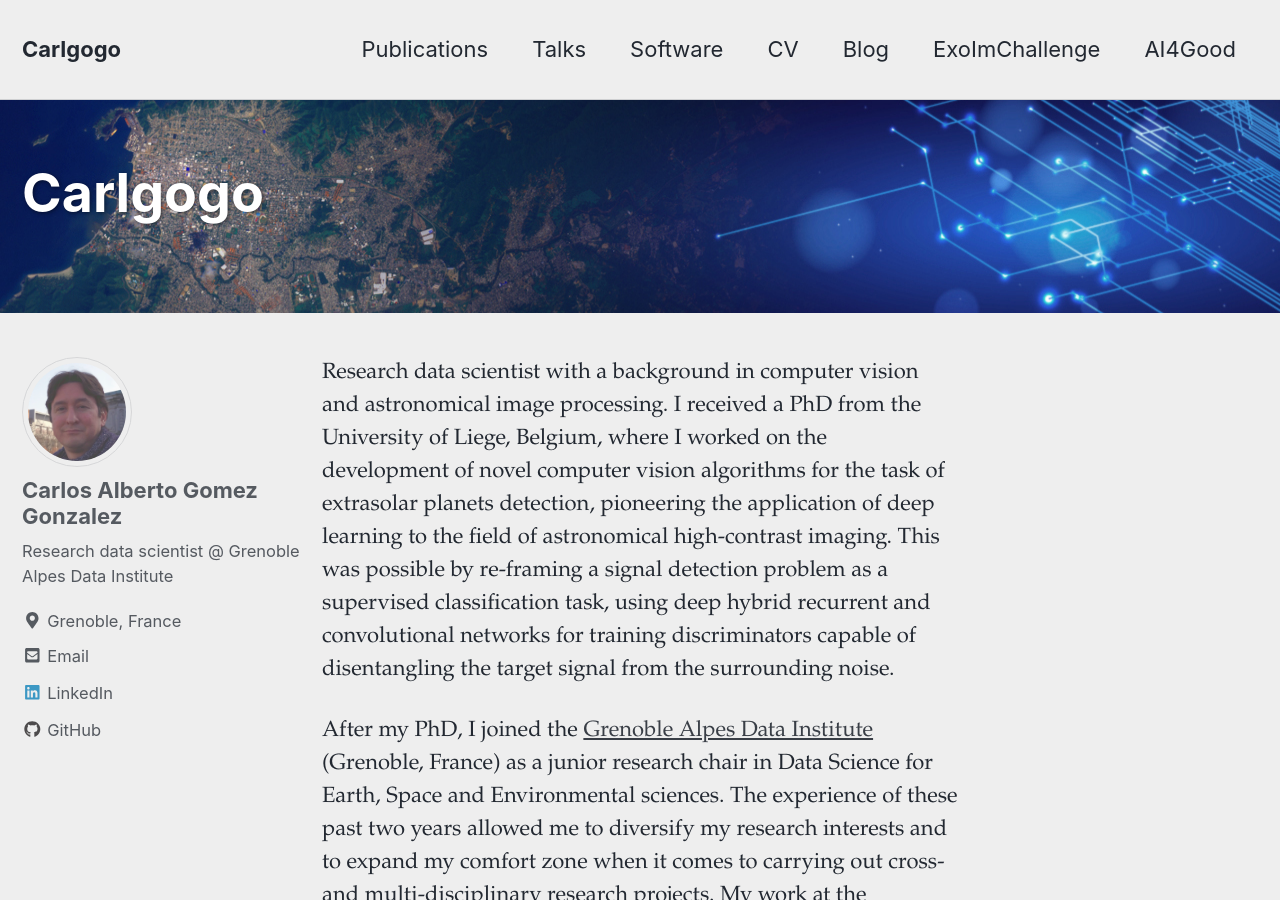
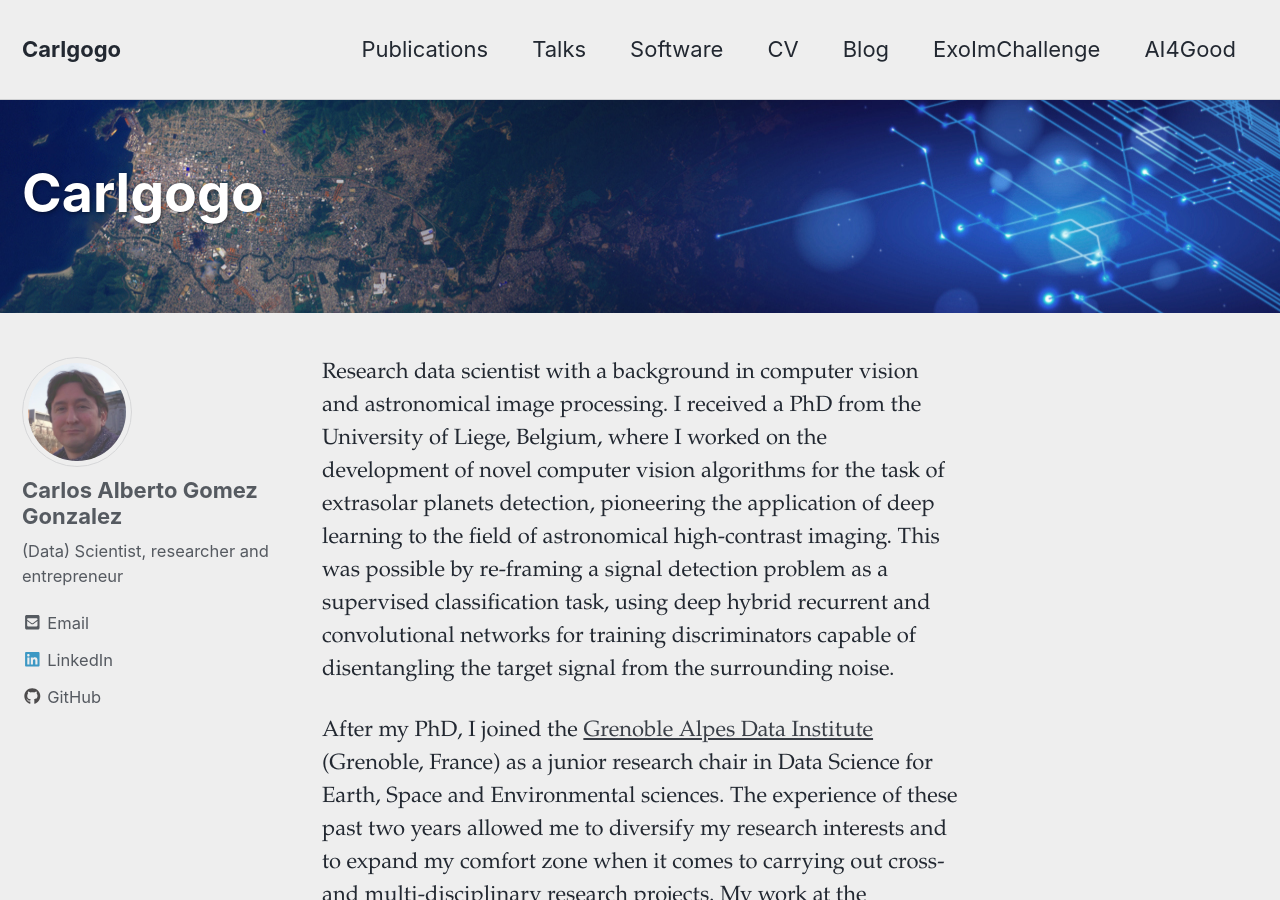
Before and after one commit to carlos-gg/carlos-gg.github.io, a Jekyll site: the page built from index.md, in a window 1280 px wide and 900 px high. Built offline with Jekyll 4.4.1, drawn with Linux system fonts in a browser that asks for light colours; nearby versions of some CDN libraries; our own code applies the rules of GitHub Pages for plain Markdown files; the list of posts is cut into pages by our own code.

Commit message:
updating config

```diff
--- a/_config.yml
+++ b/_config.yml
@@ -33,10 +33,10 @@ analytics:
 author:
   name             : "Carlos Alberto Gomez Gonzalez"
   avatar           : "/assets/images/bio-photo.jpg"
-  bio              : "Research data scientist @ Grenoble Alpes Data Institute"
+  bio              : "(Data) Scientist, researcher and entrepreneur"
   email            : carlosgg33@gmail.com
   uri              : #"https://carlgogo.github.io"
-  location         : "Grenoble, France"
+  location         : #"Grenoble, France"
   home             : # null (default), "absolute or relative url to link to author home"
   bitbucket        :
   codepen          :
```
